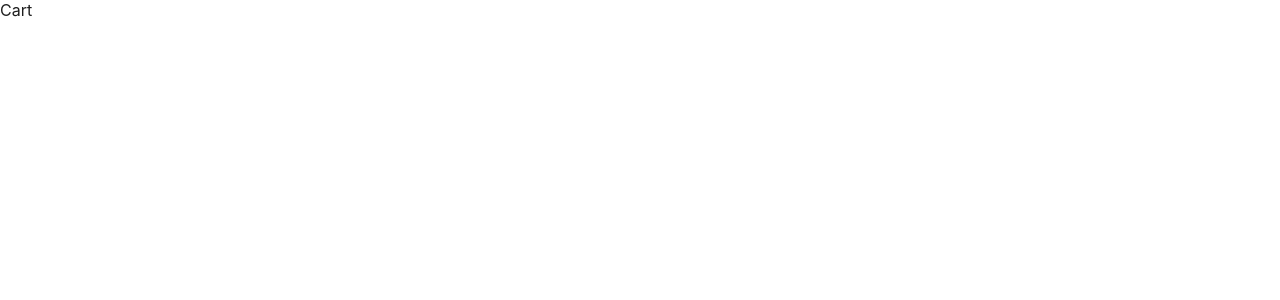
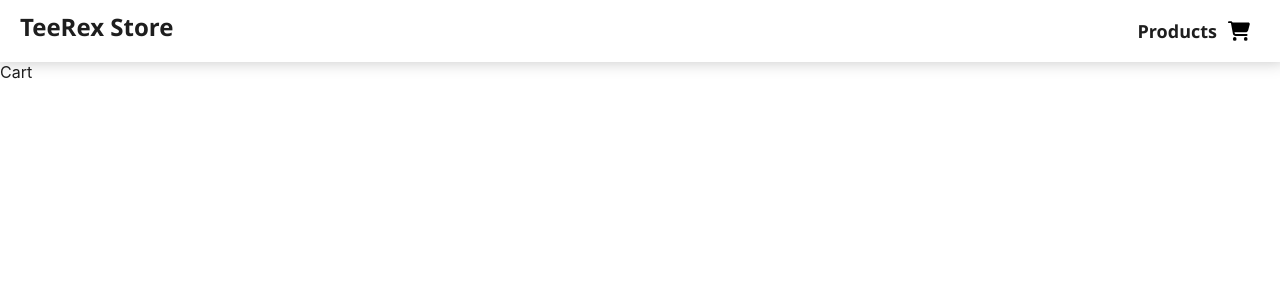
Before and after one commit to blueanchovy/teerex-store, a Next.js app: page /Cart in a window 1280 px wide. Shown: the top 300 px of the page. Built offline with nearby package versions, Linux system fonts and the light colour scheme.

Commit message:
feat: added defaultlayout to cart page

```diff
--- a/pages/Cart.js
+++ b/pages/Cart.js
@@ -1,7 +1,10 @@
+import DefaultLayout from "layouts/DefaultLayout";
 import React from "react";
 
-function Cart() {
+export default function Cart() {
   return <div>Cart</div>;
 }
 
-export default React.memo(Cart);
+Cart.getLayout = function getLayout(page) {
+  return <DefaultLayout>{page}</DefaultLayout>;
+};
--- a/styles/components/Header.module.scss
+++ b/styles/components/Header.module.scss
@@ -11,7 +11,7 @@ Header
   padding: 10px 20px;
   position: sticky;
   z-index: 999;
-  box-shadow: 0 -6px 16px 5px rgba(0, 0, 0, 0.05);
+  box-shadow: 0 -6px 16px 5px rgba(0, 0, 0, 0.25);
   @media (max-width: 1023px) {
     padding: 8px 16px;
   }
```
